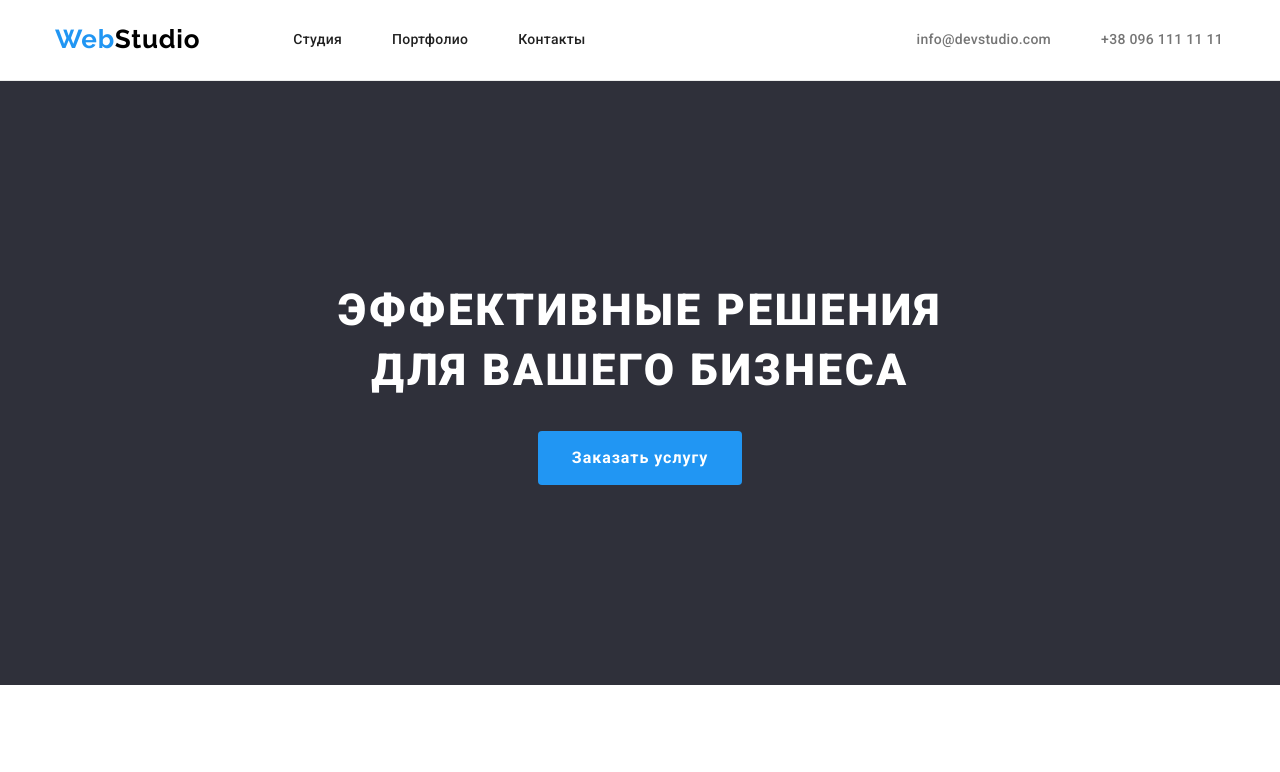
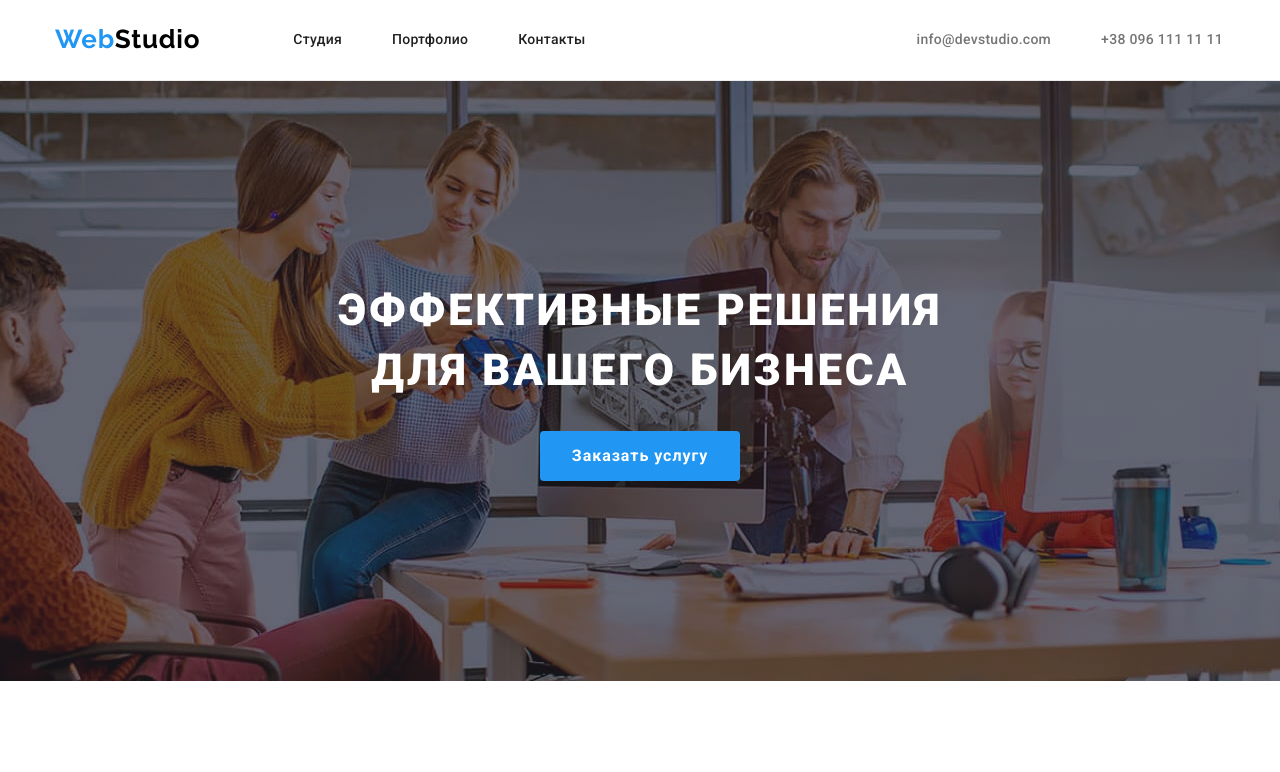
Before and after one commit to AlexAmanitas/goit-markup-hw-04, a plain HTML site: page index.html in a window 1280 px wide. Shown: the top 772 px of the page. Drawn offline with nearby package versions, Linux system fonts and the light colour scheme.

Commit message:
hero fon

```diff
--- a/css/styles.css
+++ b/css/styles.css
@@ -152,9 +152,22 @@ header {
 
 
 .hero {
-	background-color: var(--hero-color);
+	height: 600px;
+	max-width: 1600px;
+	margin-right: auto;
+	margin-left: auto;
+	background-image: linear-gradient(rgba(47, 48, 58, 0.4),rgba(47, 48, 58, 0.4)),
+		url(../images/hero-img.jpg);
+	/* background-image: url(../images/hero-img.jpg); */
+	background-repeat: no-repeat;
+	background-position: center;
+	/* background-color: var(--hero-color);
 	padding-top: 200px;
-	padding-bottom: 200px;
+	padding-bottom: 200px; */
+}
+
+.hero-ti {
+	padding: 200px 0;
 }
 
 .hero-title {
@@ -176,7 +189,7 @@ header {
 	margin-left: auto;
 	margin-right: auto;
 	margin-top: 30px;
-	padding: 10px 32px;
+	padding: 8px 30px;
 
 	font-family: inherit;
 	font-style: inherit;
--- a/index.html
+++ b/index.html
@@ -32,8 +32,8 @@
 
     <main>
 
-      <section class="hero section">
-				<div class="container">
+      <section class="hero">
+				<div class="container hero-ti">
 				 <h1 class="hero-title">Эффективные решения для вашего бизнеса</h1>
        	 <button type="button" class="hero-button">Заказать услугу</button>
 				</div>
```
